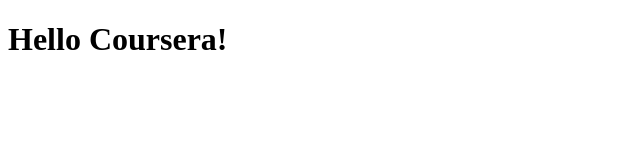
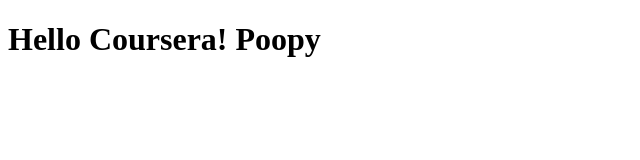
Before and after one commit to mrgarbage/coursera-test, a plain HTML site: page site/index.html in a window 1280 px wide. Shown: the whole page, without its empty margins (0-640 px from the left). Drawn offline with Linux system fonts and the light colour scheme.

Commit message:
Small addition to our page content

```diff
--- a/site/index.html
+++ b/site/index.html
@@ -6,6 +6,6 @@
 	<title>Hello Coursera!</title>
 </head>
 <body>
-<h1>Hello Coursera!</h1>
+<h1>Hello Coursera! Poopy</h1>
 </body>
 </html>
```
